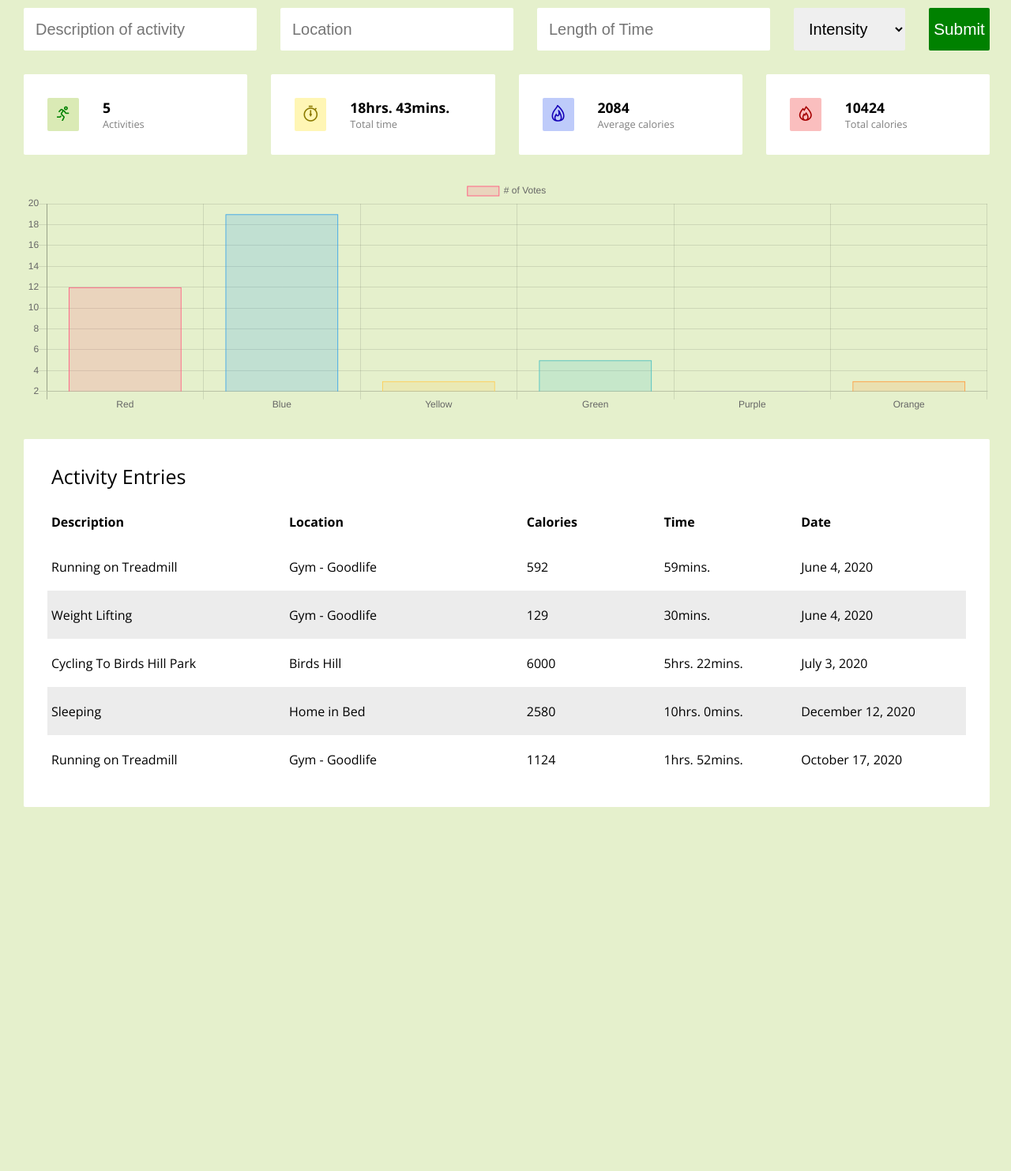
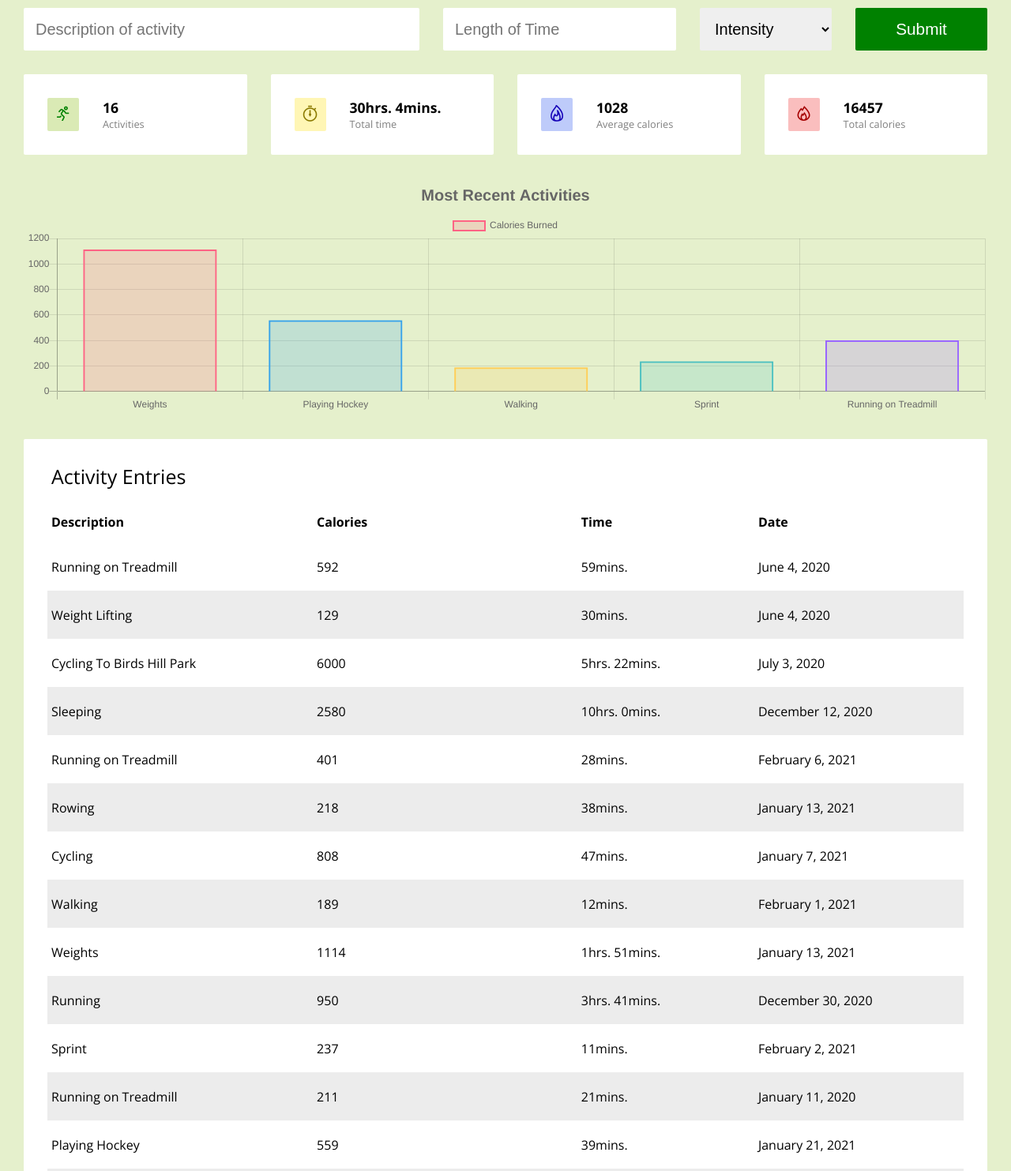
Before and after one commit to jniziol/mittFitAdvanced, a plain HTML site: page index.html in a window 1280 px wide. Shown: the part 20-1503 px from the top of the page at 79% size. Before the commit the page ends 1072 px from the top, so only its background shows below. Drawn offline with nearby package versions, Linux system fonts and the light colour scheme.

Commit message:
Add files via upload

```diff
--- a/app.js
+++ b/app.js
@@ -1,20 +1,20 @@
 const form = document.querySelector('form');
 const activitiesTable = document.querySelector("section.activities table tbody");
 const activityHeader = document.querySelector('.activity-header');
+const formValidator = new Validator(form);
 
 form.onsubmit = function(e) {
-  e.preventDefault();
-
+  if (formValidator.validate()) {
     const descriptionInput = document.querySelector("#description-input");
     const timeInput = document.querySelector("#time-input");
     const intensityInput = document.querySelector("#intensity-input");
-  const locationInput = document.querySelector("#location-input");
-  activityTracker.addActivity(descriptionInput.value, parseInt(timeInput.value), parseInt(intensityInput.value), locationInput.value);
+    activityTracker.addActivity(descriptionInput.value, parseInt(timeInput.value), parseInt(intensityInput.value));
 
     descriptionInput.value = "";
     timeInput.value = "";
     intensityInput.value = "";
-  locationInput.value = "";
+  }
+
   e.preventDefault();
 }
 
@@ -34,6 +34,7 @@ activityHeader.onclick = function(e) {
     const arrow =  "asc" === closestTH.dataset.sortOrder ? `<i class="las la-angle-up"></i>` : `<i class="las la-angle-down"></i>`
     closestTH.insertAdjacentHTML('beforeend', arrow);
     closestTH.dataset.sortOrder = "asc" === closestTH.dataset.sortOrder ? "desc" : "asc"
+    activityTracker.redrawTable();
   }
 }
 
@@ -51,11 +52,10 @@ function formatTime(minutes) {
 }
 
 class Activity {
-  constructor(description, time, intensity, location, person, id, date) {
+  constructor(description, time, intensity, person, id, date) {
     this.description = description;
     this.time = time;
     this.intensity = intensity;
-    this.location = location;
     this.id = id;
     this.person = person;
     this.date = date;
@@ -76,20 +76,38 @@ class ActivityTracker {
     this.person = person;
     this.activities = [];
     this.id = 0;
+
+    for(const activity of data) {
+      this.activities.push(
+        new Activity(
+          activity.description,
+          activity.time,
+          activity.intensity,
+          this.person,
+          this.id++,
+          activity.date,
+        )
+      );
+    };
+
+    this.redraw();
+
   }
 
-  addActivity(description, time, intensity, location, date = new Date()) {
+  addActivity(description, time, intensity, date = new Date()) {
     this.activities.push(
       new Activity(
         description,
         time,
         intensity,
-        location,
         this.person,
         this.id++,
         date,
       )
     );
+
+    this.sortBy('date', 'desc');
+    updateChartData();
     this.redraw();
   }
 
@@ -123,7 +141,6 @@ class ActivityTracker {
   }
 
   updateheader() {
-
     const activitiesTotal = document.querySelector("#activities-total h3");
     const timeTotal = document.querySelector("#time-total h3");
     const averageCaloriesTotal = document.querySelector("#average-calories-total h3");
@@ -135,7 +152,7 @@ class ActivityTracker {
     caloriesTotal.textContent = this.totalCalories();
   }
 
-  sortBy(field, direction) {
+  sortBy(field, direction = 'asc') {
     this.activities.sort((a, b) => {
       if (a[field] !== '' && b[field] !== '' && !isNaN(a[field]) && !isNaN(b[field])) {
         return direction === 'asc' ? a[field] - b[field] :  b[field] - a[field];
@@ -143,7 +160,8 @@ class ActivityTracker {
         return direction === 'asc' ? a[field].toString().localeCompare(b[field]) : b[field].toString().localeCompare(a[field]);
       }
     });
-    this.redrawTable();
+
+    return this;
   }
 
   redrawTable() {
@@ -153,7 +171,6 @@ class ActivityTracker {
       activitiesTable.insertAdjacentHTML("beforeEnd",`
         <tr class="activity" data-id="${activity.id}">
           <td class="description">${activity.description}</td>
-          <td class="location">${activity.location}</td>
           <td class="calories">${Math.round(activity.calories)}</td>
           <td class="time">${activity.formattedTime()}</td>
           <td class="date">${activity.formattedDate()}</td>
@@ -176,24 +193,19 @@ class Person {
 const john = new Person("John", 86, 190, 40);
 const activityTracker = new ActivityTracker(john);
 
-data.forEach(function(activity) {
-  activityTracker.addActivity(
-    activity.description,
-    activity.time,
-    activity.intensity,
-    activity.location,
-    activity.date,
-  )
-});
 
-var ctx = document.getElementById('myChart').getContext('2d');
-var myChart = new Chart(ctx, {
+
+
+const recentActivities = activityTracker.sortBy('date', 'asc').activities.slice(activityTracker.activities.length - 5, activityTracker.activities.length)
+
+const ctx = document.getElementById('myChart').getContext('2d');
+const myChart = new Chart(ctx, {
     type: 'bar',
     data: {
-        labels: ['Red', 'Blue', 'Yellow', 'Green', 'Purple', 'Orange'],
+        labels: recentActivities.map(activity => activity.description),
         datasets: [{
-            label: '# of Votes',
-            data: [12, 19, 3, 5, 2, 3],
+            data: recentActivities.map(activity =>  Math.round(activity.calories)),
+            label: "Calories Burned",
             backgroundColor: [
                 'rgba(255, 99, 132, 0.2)',
                 'rgba(54, 162, 235, 0.2)',
@@ -210,18 +222,31 @@ var myChart = new Chart(ctx, {
                 'rgba(153, 102, 255, 1)',
                 'rgba(255, 159, 64, 1)'
             ],
-            borderWidth: 1
+            borderWidth: 2
         }]
     },
     options: {
+      title: {
+        display: true,
+        fontSize: 20,
+        text: "Most Recent Activities"
+      },
       scales: {
-            xAxes: [{
+          yAxes: [{
               ticks: {
                   beginAtZero: true
               }
           }]
       },
       maintainAspectRatio: false,
-
     }
 });
+
+function updateChartData() {
+  const recentActivities = activityTracker.activities.slice(0, 5);
+
+  myChart.data.labels = recentActivities.map(activity => activity.description);
+  myChart.data.datasets.data = recentActivities.map(activity => Math.round(activity.calories));
+
+  myChart.update();
+}
--- a/data.js
+++ b/data.js
@@ -1,37 +1,98 @@
 const data = [
   {
     description: "Running on Treadmill",
-    location: "Gym - Goodlife",
     time: 59,
     date: new Date("2020-06-04"),
     intensity: 7,
   },
   {
     description: "Weight Lifting",
-    location: "Gym - Goodlife",
     time: 30,
     date: new Date("2020-06-04"),
     intensity: 3,
   },
   {
     description: "Cycling To Birds Hill Park",
-    location: "Birds Hill",
     time: 322,
     date: new Date("2020-07-03"),
     intensity: 13,
   },
   {
     description: "Sleeping",
-    location: "Home in Bed",
     time: 600,
     date: new Date("2020-12-12"),
     intensity: 3,
   },
   {
     description: "Running on Treadmill",
-    location: "Gym - Goodlife",
-    time: 112,
-    date: new Date("2020-10-17"),
+    time: 28,
+    date: new Date("2021-2-6"),
+    intensity: 10,
+  },
+  {
+    description: "Rowing",
+    time: 38,
+    date: new Date("2021-1-13"),
+    intensity: 4,
+  },
+    {
+    description: "Cycling",
+    time: 47,
+    date: new Date("2021-1-7"),
+    intensity: 12,
+  },
+    {
+    description: "Walking",
+    time: 12,
+    date: new Date("2021-2-1"),
+    intensity: 11,
+  },
+    {
+    description: "Weights",
+    time: 111,
+    date: new Date("2021-1-13"),
     intensity: 7,
-  }
+  },
+    {
+    description: "Running",
+    time: 221,
+    date: new Date("2020-12-30"),
+    intensity: 3,
+  },
+    {
+    description: "Sprint",
+    time: 11,
+    date: new Date("2021-2-2"),
+    intensity: 15,
+  },
+    {
+    description: "Running on Treadmill",
+    time: 21,
+    date: new Date("2020-1-11"),
+    intensity: 7,
+  },
+    {
+    description: "Playing Hockey",
+    time: 39,
+    date: new Date("2021-1-21"),
+    intensity: 10,
+  },
+    {
+    description: "Jogging Outside",
+    time: 87,
+    date: new Date("2021-1-2"),
+    intensity: 9,
+  },
+    {
+    description: "Swimming",
+    time: 57,
+    date: new Date("2020-12-22"),
+    intensity: 8,
+  },
+    {
+    description: "Jumping Jacks",
+    time: 121,
+    date: new Date("2020-11-12"),
+    intensity: 4,
+  },
 ]
--- a/index.html
+++ b/index.html
@@ -10,16 +10,16 @@
   <link rel="stylesheet" href="reset.css">
   <link rel="stylesheet" href="style.css">
   <script src="data.js"></script>
+  <script src="validations.js" defer></script>
   <script src="app.js" defer></script>
   <title>MITTFit</title>
 </head>
 <body>
   <main>
-    <form>
-      <input type="text" placeholder="Description of activity" id="description-input">
-      <input type="text" placeholder="Location" id="location-input">
-      <input type="number" placeholder="Length of Time" id="time-input">
-      <select type="number" placeholder="Intensity" id="intensity-input">
+    <form novalidate>
+      <input type="text" placeholder="Description of activity" id="description-input" required>
+      <input type="number" placeholder="Length of Time" id="time-input" required>
+      <select type="number" placeholder="Intensity" id="intensity-input" required>
         <option value="">Intensity</option>
         <option value="1">Very Light</option>
         <option value="4">Light</option>
@@ -71,7 +71,6 @@
         <thead>
           <tr class="activity-header">
             <th data-sort-category="description" data-sort-order="desc">Description</th>
-            <th data-sort-category="location" data-sort-order="desc">Location</th>
             <th data-sort-category="calories" data-sort-order="desc">Calories</th>
             <th data-sort-category="time" data-sort-order="desc">Time</th>
             <th data-sort-category="date" data-sort-order="desc">Date</th>
--- a/style.css
+++ b/style.css
@@ -31,7 +31,7 @@ main {
 
 form {
   display: grid;
-  grid-template-columns: 3fr 1fr 1fr 1fr 1fr;
+  grid-template-columns: 3fr 1fr 1fr 1fr;
   column-gap: var(--main-gap);
 }
 
@@ -42,6 +42,15 @@ select {
   border: 0;
   border-radius: 2px;
   padding: 15px;
+}
+
+input.error,
+select.error {
+  border: 1px solid red;
+}
+
+div.error {
+  color: red;
 }
 
 button {
@@ -142,17 +151,16 @@ td, th {
 }
 
 td.description,
-td.location {
-  width: 26%;
+td.calories {
+  width: 30%;
 }
 
 td.date,
-td.time,
-td.calories {
-  width: 15%;
+td.time {
+  width: 20%;
 }
 
-td.close i{
+td.close i {
   color: red;
   font-size: 30px;
   cursor: pointer;
@@ -165,5 +173,4 @@ tr:hover .close i {
 
 canvas {
   height: 200px;
-
 }
--- /dev/null
+++ b/validations.js
@@ -0,0 +1,58 @@
+class Validator {
+  constructor(form) {
+    this.inputs = form.querySelectorAll("input, select");
+    this.form = form;
+  }
+
+  clearErrors() {
+    const errors = this.form.querySelectorAll('div.error');
+    for (const error of errors) {
+      error.remove();
+    }
+
+    for (const input of this.inputs) {
+      input.classList.remove('error');
+    }
+  }
+
+  validate() {
+    this.clearErrors();
+    let errors = false;
+
+    for(const input of this.inputs) {
+      if (input.required) {
+        errors = this.validateRequired(input);
+      }
+
+      if (input.dataset.type === "number") {
+        errors = this.validateNumber(number);
+      }
+    }
+
+    return errors;
+  }
+
+  validateRequired(input) {
+    if (input.value === "") {
+      input.classList.add('error');
+      const rect = input.getBoundingClientRect();
+      input.insertAdjacentHTML("afterend",`
+        <div style="position: absolute; top: ${rect.bottom + 5}px; left: ${rect.left + 5}px" class='error'>Cannot be Blank</div>
+      `);
+      return false;
+    }
+    return true;
+  }
+
+  validateNumber(input) {
+    if (isNaN(input.value)) {
+      input.classList.add('error');
+      const rect = input.getBoundingClientRect();
+      input.insertAdjacentHTML("afterend",`
+        <div style="position: absolute; top: ${rect.bottom + 5}px; left: ${rect.left + 5}px" class='error'>Must be a number</div>
+      `);
+      return false;
+    }
+    return true;
+  }
+}
```
Lines whose indentation alone changed are shown as unchanged.
